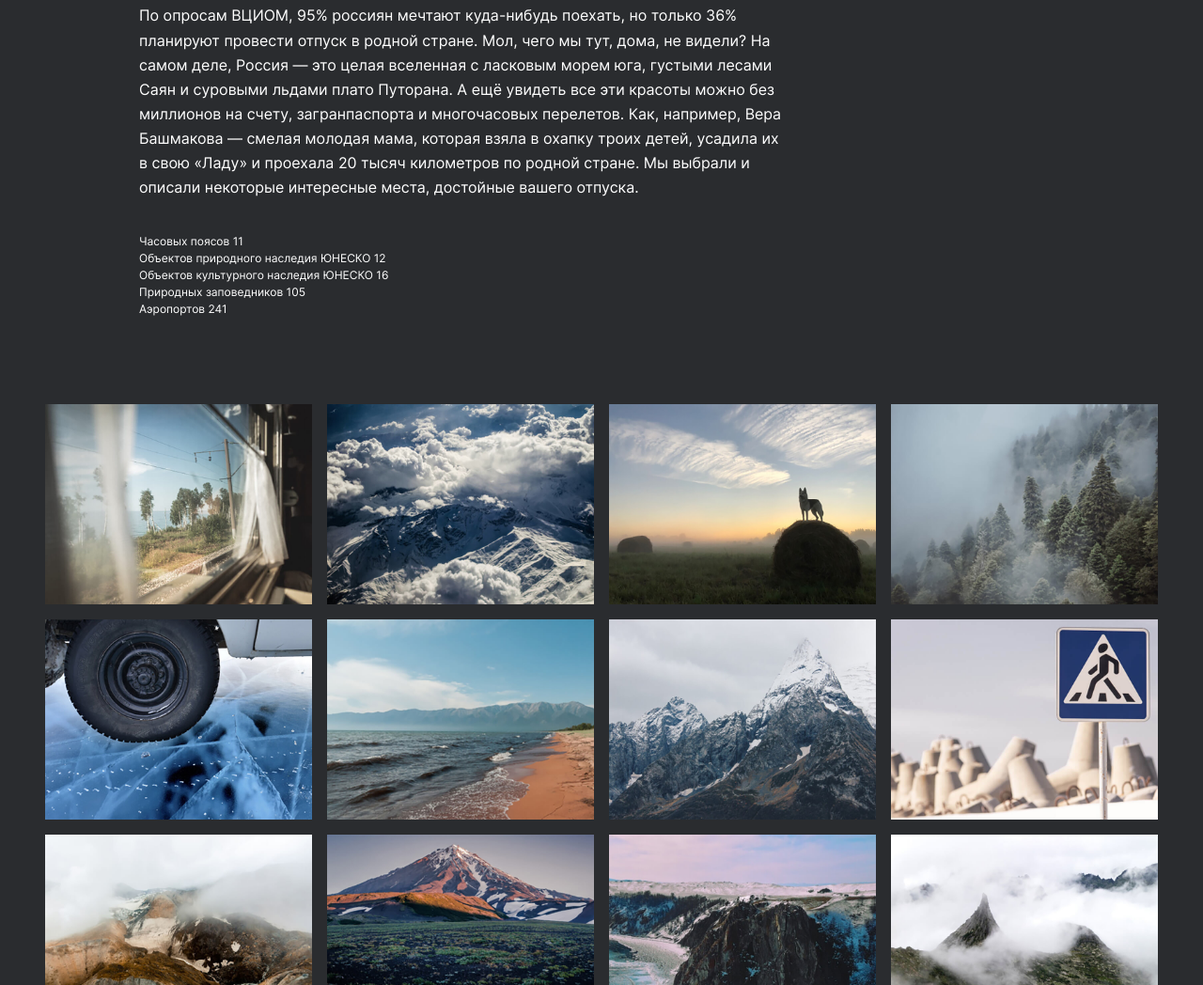
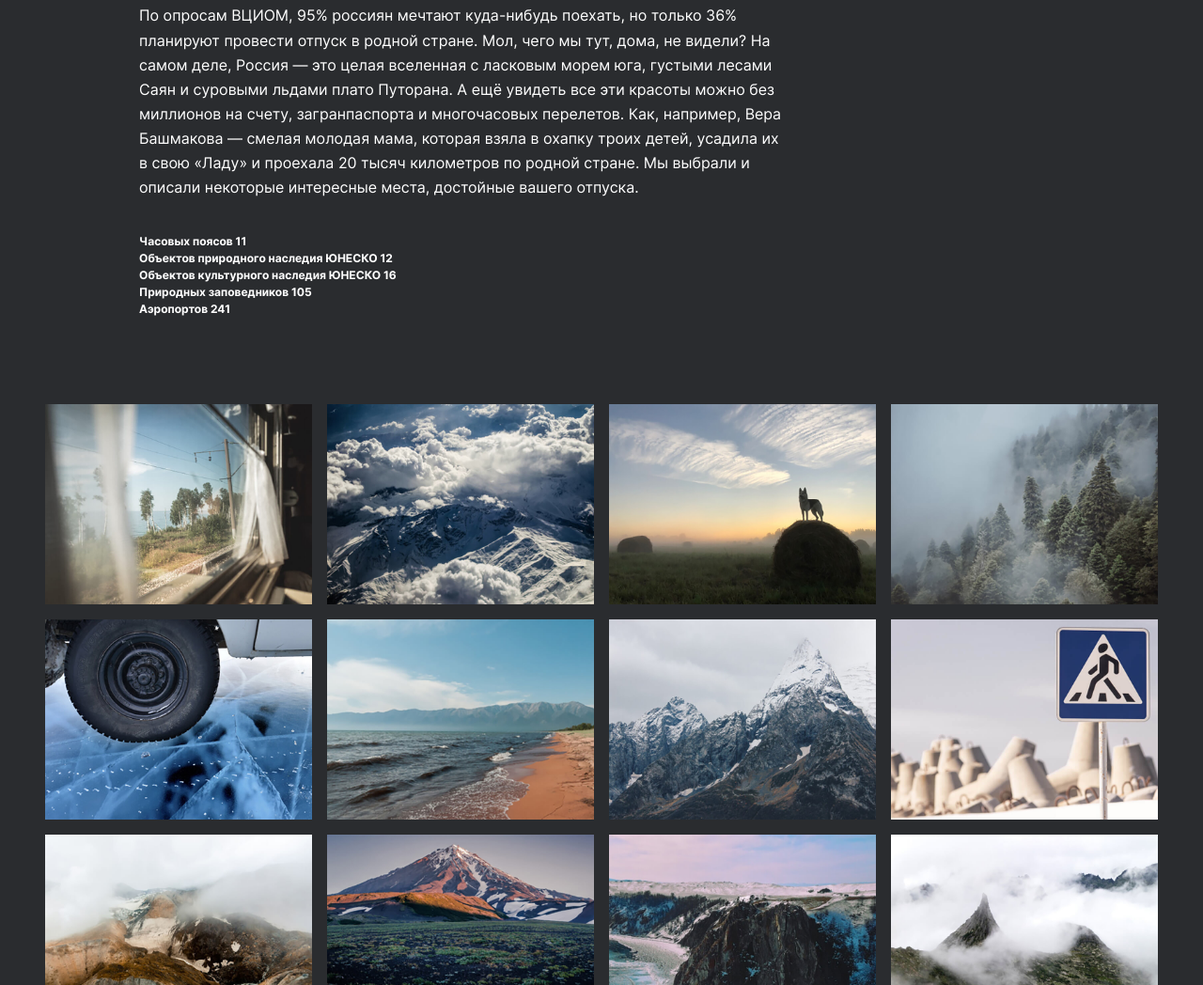
Before and after one commit to IVKrylova/russian-travel, a plain HTML site: page index.html in a window 1280 px wide. Shown: the part 1327-2375 px from the top of the page at 94% size. Drawn offline with Linux system fonts and the light colour scheme.

Commit message:
добавлен шрифт Inter-Bold

```diff
--- a/blocks/intro/__list/intro__list.css
+++ b/blocks/intro/__list/intro__list.css
@@ -4,6 +4,7 @@
   list-style-type: none;
   font-size: 12px;
   line-height: 1.5;
+  font-weight: bold;
 }
 
 @media screen and (max-width: 1024px) {
--- a/vendor/fonts/Inter/inter.css
+++ b/vendor/fonts/Inter/inter.css
@@ -10,6 +10,15 @@
 @font-face {
   font-family: 'Inter';
   font-style:  normal;
+  font-weight: 700;
+  font-display: swap;
+  src: url("Inter-Bold.woff2?v=3.19") format("woff2"),
+       url("Inter-Bold.woff?v=3.19") format("woff");
+}
+
+@font-face {
+  font-family: 'Inter';
+  font-style:  normal;
   font-weight: 900;
   font-display: swap;
   src: url("Inter-Black.woff2?v=3.19") format("woff2"),
```
Also changed, not shown: vendor/fonts/Inter/Inter-Bold.woff (added), vendor/fonts/Inter/Inter-Bold.woff2 (added).
